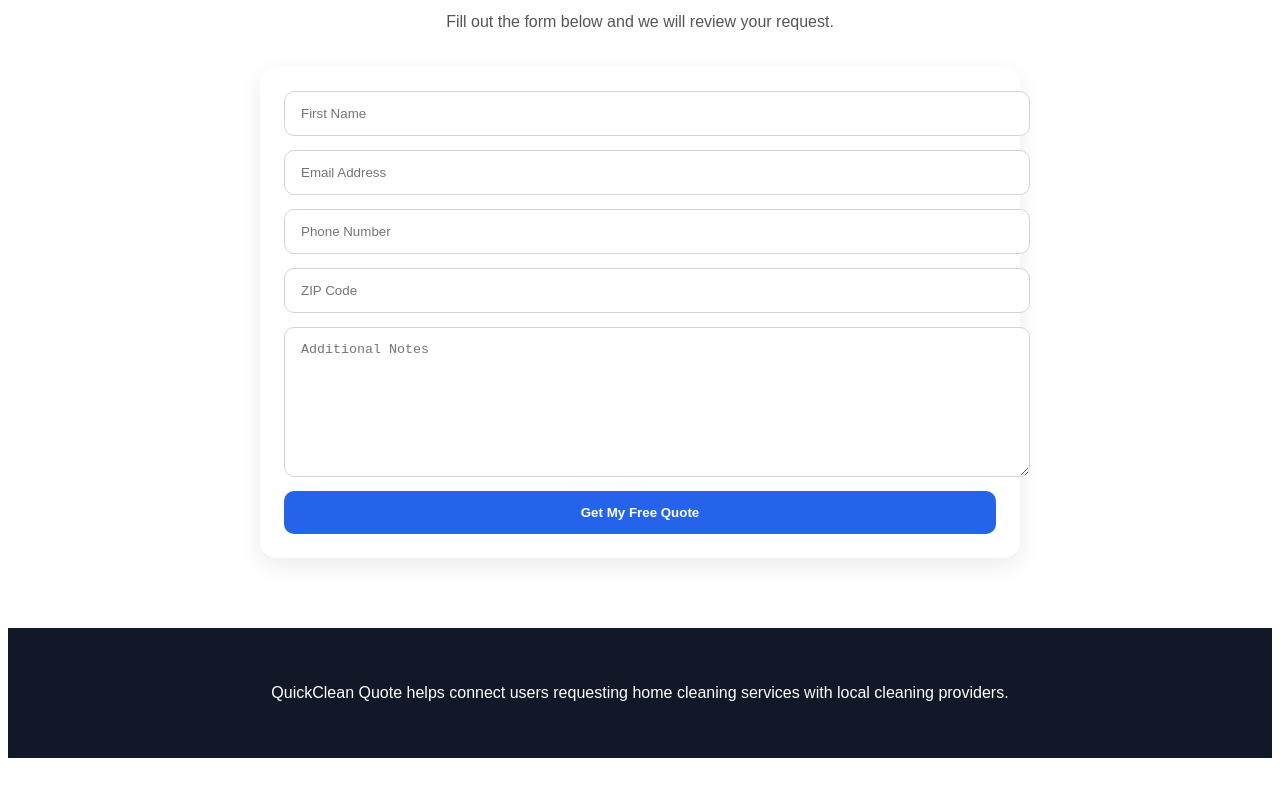
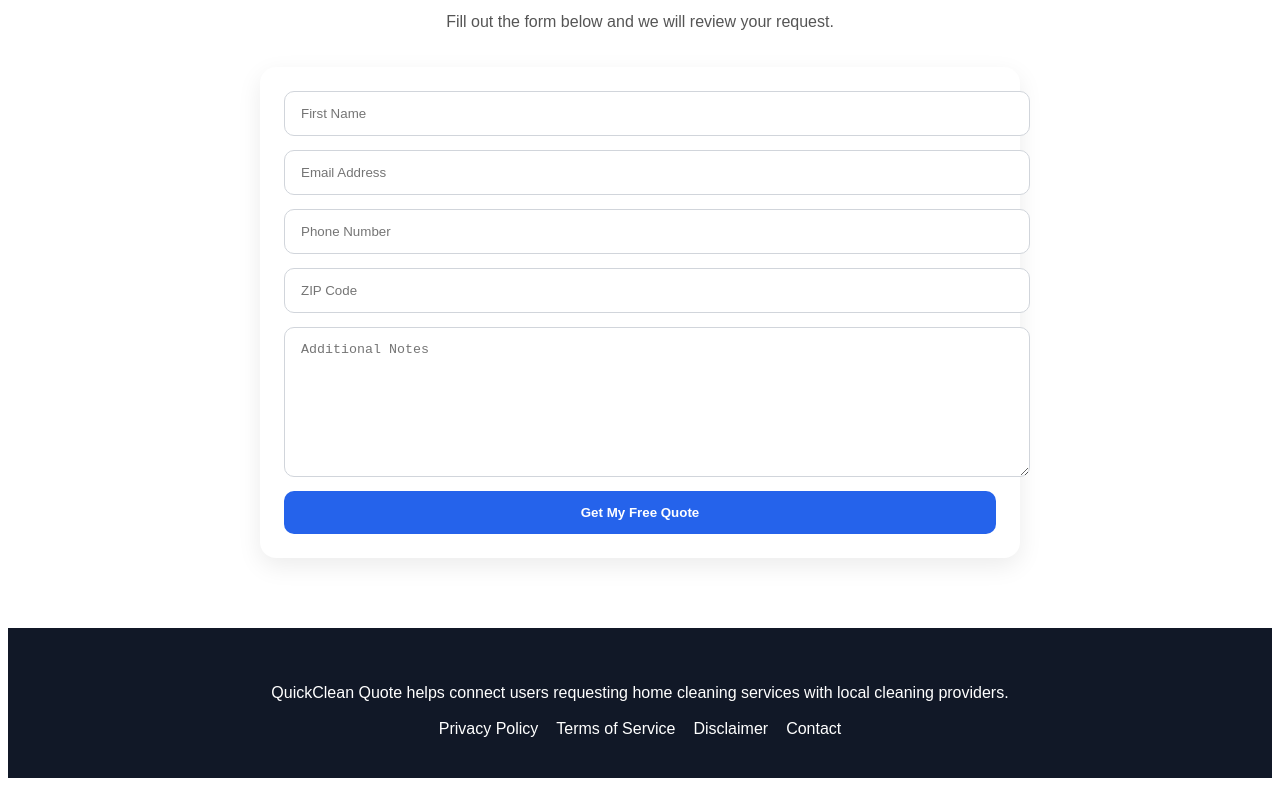
Before and after one commit to saikul2miadotcom/quickclean-quote, a Next.js app: page / in a window 1280 px wide. Shown: the part 1016-1802 px from the top of the page. Built offline with nearby package versions, Linux system fonts and the light colour scheme.

Commit message:
Update index js footer

```diff
--- a/pages/index.js
+++ b/pages/index.js
@@ -246,6 +246,32 @@ export default function Home() {
     QuickClean Quote helps connect users requesting home cleaning services
     with local cleaning providers.
   </p>
+
+  <div
+    style={{
+      marginTop: "18px",
+      display: "flex",
+      justifyContent: "center",
+      gap: "18px",
+      flexWrap: "wrap"
+    }}
+  >
+    <a href="/privacy" style={{ color: "white", textDecoration: "none" }}>
+      Privacy Policy
+    </a>
+
+    <a href="/terms" style={{ color: "white", textDecoration: "none" }}>
+      Terms of Service
+    </a>
+
+    <a href="/disclaimer" style={{ color: "white", textDecoration: "none" }}>
+      Disclaimer
+    </a>
+
+    <a href="/contact" style={{ color: "white", textDecoration: "none" }}>
+      Contact
+    </a>
+  </div>
 </footer>
     </div>
   );
```
Lines whose indentation alone changed are shown as unchanged.
